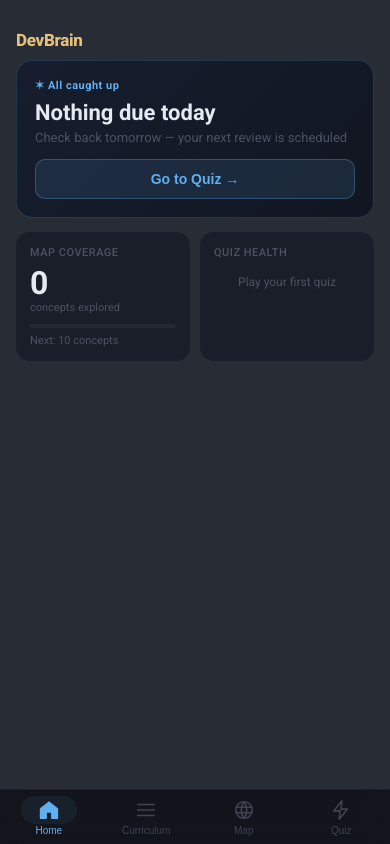
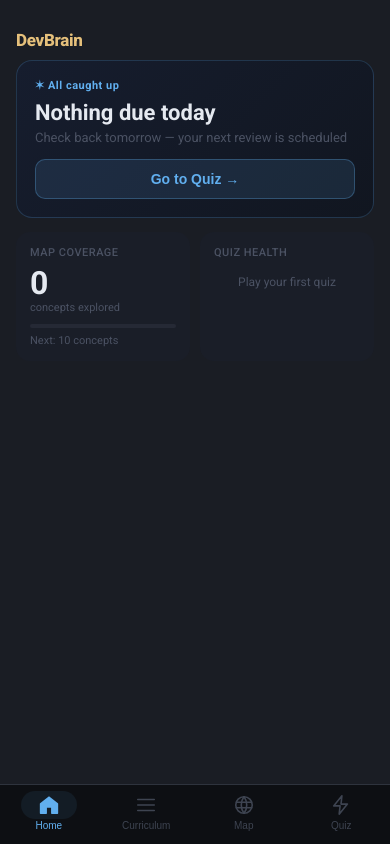
Before and after one commit to ayi-coder/devbrain, a website with bundled scripts: page index.html in a window 390 px wide. Built offline with nearby package versions, Linux system fonts and the light colour scheme.

Commit message:
fix: phone-sized layout — constrain to 430px, internal scroll views, centered nav, deeper colors

```diff
--- a/css/theme.css
+++ b/css/theme.css
@@ -1,8 +1,8 @@
 :root {
-  --bg-primary: #282c34;
-  --bg-surface: #2c313a;
-  --bg-deep: #21252b;
-  --border: #3e4451;
+  --bg-primary: #1a1d24;
+  --bg-surface: #22262f;
+  --bg-deep: #13151b;
+  --border: #2e333d;
   --text-primary: #abb2bf;
   --text-muted: #5c6370;
   --green: #98c379;
@@ -20,14 +20,29 @@
   box-sizing: border-box;
 }
 
+html {
+  height: 100%;
+  background: #0d0f14;
+}
+
 body {
   background: var(--bg-primary);
   color: var(--text-primary);
   font-family: 'Roboto', sans-serif;
   -webkit-font-smoothing: antialiased;
   -moz-osx-font-smoothing: grayscale;
-  max-width: 480px;
+  max-width: 430px;
   margin: 0 auto;
+  height: 100dvh;
+  overflow: hidden;
+  position: relative;
+  box-shadow: 0 0 60px rgba(0,0,0,0.6);
+}
+
+#app {
+  height: calc(100dvh - 60px);
+  overflow: hidden;
+  position: relative;
 }
 
 /* Card */
@@ -120,13 +135,16 @@ body {
 .bottom-nav {
   position: fixed;
   bottom: 0;
+  left: 50%;
+  transform: translateX(-50%);
   width: 100%;
-  max-width: 480px;
+  max-width: 430px;
+  height: 60px;
   display: flex;
-  background: rgba(16, 18, 26, 0.88);
-  backdrop-filter: blur(12px);
-  -webkit-backdrop-filter: blur(12px);
-  border-top: 1px solid #1a1e28;
+  background: rgba(13, 15, 20, 0.95);
+  backdrop-filter: blur(16px);
+  -webkit-backdrop-filter: blur(16px);
+  border-top: 1px solid #2e333d;
   z-index: 100;
 }
 .nav-tab {
@@ -170,12 +188,21 @@ body {
 /* Views */
 .view {
   display: none;
+  position: absolute;
+  inset: 0;
+  overflow-y: auto;
+  overflow-x: hidden;
   padding: 16px;
-  padding-bottom: 80px;
-  min-height: 100vh;
+  padding-bottom: 24px;
+  -webkit-overflow-scrolling: touch;
 }
 .view--active {
   display: block;
+}
+/* Curriculum and quiz manage their own internal padding */
+#view-curriculum,
+#view-quiz {
+  padding: 0;
 }
 
 /* Labels */
```
